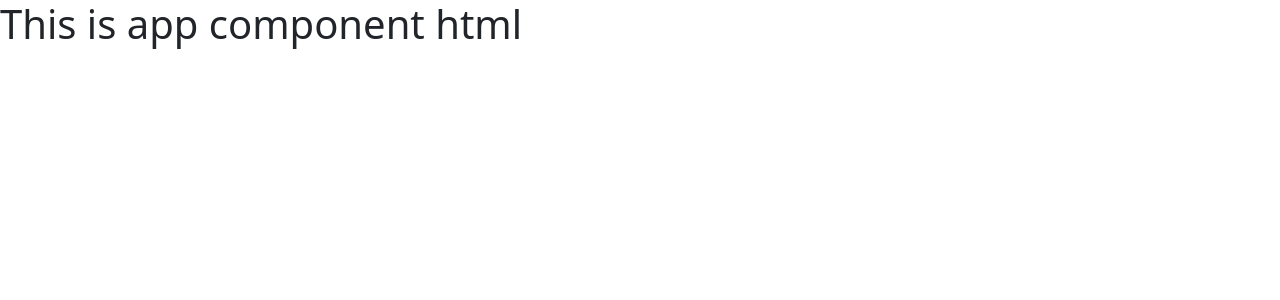
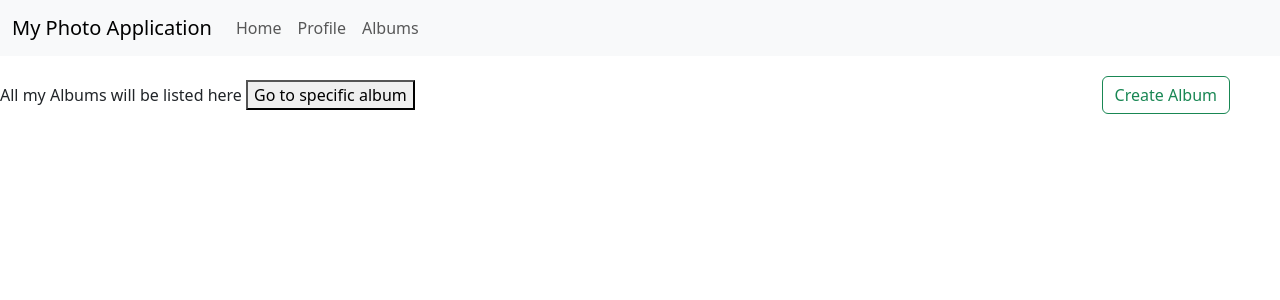
Before and after one commit to abhaykorat/MYPHOTOAPP, an Angular app: page /albums/me in a window 1280 px wide. Before the commit this address led to /. Shown: the top 300 px of the page. Built offline with nearby package versions, Linux system fonts and the light colour scheme.

Commit message:
My first commit

```diff
--- a/package.json
+++ b/package.json
@@ -10,14 +10,20 @@
   },
   "private": true,
   "dependencies": {
+    "@angular-devkit/core": "^15.2.7",
     "@angular/animations": "^15.2.0",
     "@angular/common": "^15.2.0",
     "@angular/compiler": "^15.2.0",
     "@angular/core": "^15.2.0",
+    "@angular/fire": "^7.5.0",
     "@angular/forms": "^15.2.0",
     "@angular/platform-browser": "^15.2.0",
     "@angular/platform-browser-dynamic": "^15.2.0",
     "@angular/router": "^15.2.0",
+    "angularfire2": "^5.4.2",
+    "firebase": "^9.21.0",
+    "node-fetch": "^3.3.1",
+    "promise-polyfill": "8.3.0",
     "rxjs": "~7.8.0",
     "tslib": "^2.3.0",
     "zone.js": "~0.12.0"
--- a/src/app/album-details/album-details.component.html
+++ b/src/app/album-details/album-details.component.html
@@ -1 +1,5 @@
-<p>album-details works!</p>
+Details of specific album will be shown here
+<div class="float-end" style="padding-right: 200px; padding-top: 20px;">
+
+<button [routerLink]="['/upload/10']" class="btn btn-outline-success">Upload Photo</button>
+</div>
--- a/src/app/app.component.html
+++ b/src/app/app.component.html
@@ -1,6 +1,24 @@
-<h1>
-  This is app component html
-</h1>
+<nav class="navbar navbar-expand-lg bg-body-tertiary">
+  <div class="container-fluid">
+    <a class="navbar-brand">My Photo Application</a>
+    <button class="navbar-toggler" type="button" data-bs-toggle="collapse" data-bs-target="#navbarSupportedContent" aria-controls="navbarSupportedContent" aria-expanded="false" aria-label="Toggle navigation">
+      <span class="navbar-toggler-icon"></span>
+    </button>
+    <div class="collapse navbar-collapse" id="navbarSupportedContent">
+      <ul class="navbar-nav me-auto mb-2 mb-lg-0">
+        <li class="nav-item">
+          <a class="nav-link " [routerLink]="['/album/me']">Home</a>
+        </li>
+        <li class="nav-item">
+          <a class="nav-link " [routerLink]="['/profile/me']">Profile</a>
+        </li>
+        <li class="nav-item">
+          <a class="nav-link " [routerLink]="['/albums/me']">Albums</a>
+        </li>
+      </ul>
+    </div>
+  </div>
+</nav>
 <router-outlet>
 
 </router-outlet>
--- a/src/app/app.module.ts
+++ b/src/app/app.module.ts
@@ -10,6 +10,10 @@ import { CreateAlbumComponent } from './create-album/create-album.component';
 import { AlbumDetailsComponent } from './album-details/album-details.component';
 import { UploadPictureComponent } from './upload-picture/upload-picture.component';
 import { PhotoDetailsComponent } from './photo-details/photo-details.component';
+
+import { AngularFireModule } from 'angularfire2';
+import { environment } from '../environments/environment';
+import { AngularFireAuthModule } from 'angularfire2/auth';
 
 @NgModule({
   declarations: [
--- a/src/app/create-album/create-album.component.html
+++ b/src/app/create-album/create-album.component.html
@@ -1 +1 @@
-<p>create-album works!</p>
+<p>This page will allow user to create-album </p>
--- a/src/app/my-albums/my-albums.component.html
+++ b/src/app/my-albums/my-albums.component.html
@@ -1 +1,8 @@
-<p>my-albums works!</p>
+<div class="float-end" style="padding-right: 50px; padding-top: 20px;">
+    <button [routerLink]="['/create']" class="btn btn-outline-success">Create Album</button>
+
+</div><br>
+
+All my Albums will be listed here
+
+<button [routerLink]="['/album', 10]" >Go to specific album</button>
--- a/src/app/upload-picture/upload-picture.component.html
+++ b/src/app/upload-picture/upload-picture.component.html
@@ -1 +1,5 @@
-<p>upload-picture works!</p>
+This page will allow user to upload picture
+<div class="float-end" style="padding-right: 200px; padding-top: 20px;">
+
+    <button [routerLink]="['/albums/me']" class="btn btn-outline-success">Go back to album</button>
+    </div>
```
Also changed, not shown: src/app/app-routing.module.ts (+5 -5 lines), src/app/user.service.ts (added, +9 -0 lines), src/environments/environment.development.ts (+7 -7 lines), src/environments/environment.ts (+7 -7 lines), 2 other files (tests, documents, lock files or other folders).
